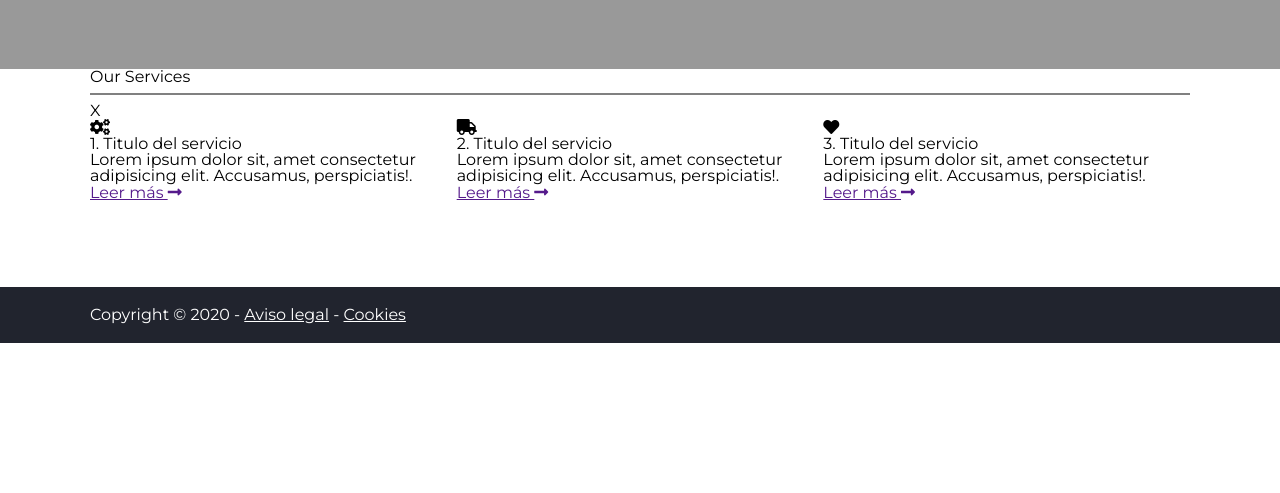
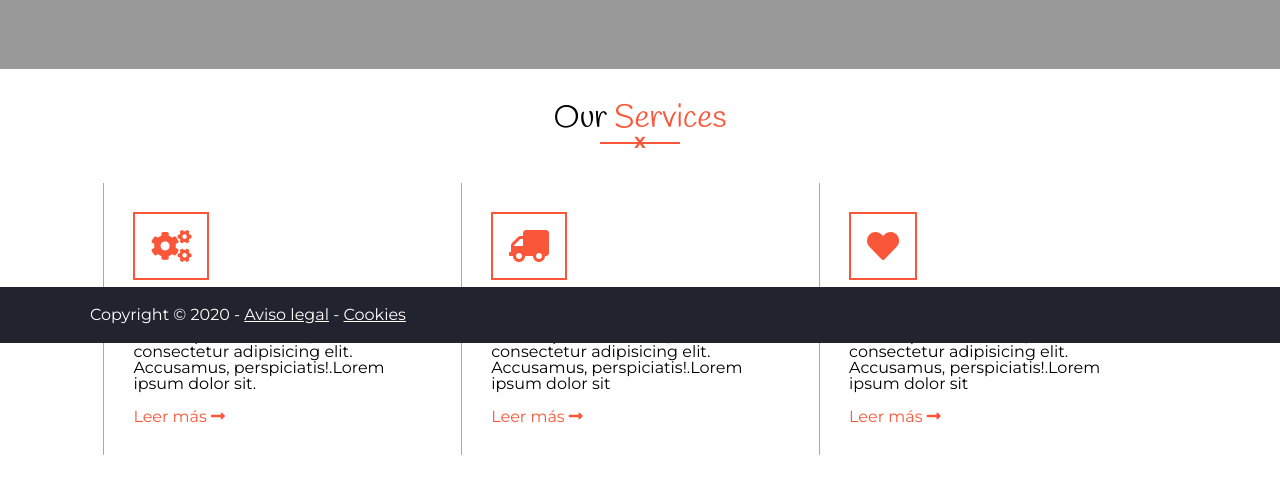
Before and after one commit to JUANCASTILLOCRISTOBAL/hamburgueseria, a plain HTML site: page index.html in a window 1280 px wide. Shown: the part 457-950 px from the top of the page. Before the commit the page ends 800 px from the top, so only its background shows below. Drawn offline with Linux system fonts and the light colour scheme.

Commit message:
seccion our service terminada

```diff
--- a/css/style.css
+++ b/css/style.css
@@ -250,4 +250,92 @@ main {
     margin-bottom: 90px;
 }
 
+main section {
+    padding: 2.125em 0;
+}
+
+main section h2 {
+    color: black;
+    font-family: var(--fuenteSecundario);
+    font-size: 2em;
+    text-align: center;
+}
+
+main section h2 span {
+    color: var(--color-principal);
+}
+
+main section .underline {
+    position: relative;
+    width: 5em;
+    margin: 0 auto;
+    color: var(--color-principal);
+    font-weight: bold;
+    margin-bottom: 2em;
+    text-align: center;
+}
+
+main section .underline hr {
+    border-color: var(--color-principal);
+    position: absolute;
+    width: 100%;
+    top: -0.063em;
+}
+
+main #ourservices .flex {
+    flex-wrap: wrap;
+    padding: 0 0.825em;
+}
+
+main #ourservices .flex article {
+    width: 100%;
+    padding: 1.825em 0;
+    border-bottom: 1px solid #aaa;
+}
+
+main #ourservices .flex article div i {
+    color: var(--color-principal);
+    font-size: 2em;
+    padding: 0.5em;
+    border: 2px solid var(--color-principal);
+}
+
+main #ourservices .flex article div .fa-truck {
+    transform: rotateY(180deg);
+}
+
+main #ourservices .flex article h3 {
+    font-weight: 700;
+    margin: 1em 0;
+}
+
+.enlace {
+    text-decoration: none;
+    margin-top: 1em;
+    display: block;
+    color: var(--color-principal);
+}
+
+@media(min-width: 48.000em) {
+    main #ourservices .flex article {
+        width: 50%;
+        padding: 1.825em;
+        border-bottom: 0px;
+        border-left: 1px solid #aaa;
+        margin-bottom: 1em;
+    }
+    main #ourservices .flex article:last-child {
+        width: 100%;
+    }
+}
+
+@media(min-width: 62.750em) {
+    main #ourservices .flex article {
+        width: 33.33%;
+    }
+    main #ourservices .flex article:last-child {
+        width: 33.33%;
+    }
+}
+
 /* main final */
--- a/index.html
+++ b/index.html
@@ -97,6 +97,7 @@
                     <h2>Our <span>Services</span></h2>
                     <div class="underline">
                         <hr noshade="noshade">
+                        <!-- con noshade no pone bisel en hr( conseguimos una sola linea) -->
                         <span>X</span>
                     </div>
                     <div class="flex">
@@ -105,7 +106,8 @@
                                 <i class="fas fa-cogs"></i>
                             </div>
                             <h3>1. Titulo del servicio</h3>
-                            <p>Lorem ipsum dolor sit, amet consectetur adipisicing elit. Accusamus, perspiciatis!.</p>
+                            <p>Lorem ipsum dolor sit, amet consectetur adipisicing elit. Accusamus, perspiciatis!.Lorem
+                                ipsum dolor sit.</p>
                             <a href="" class="enlace">Leer más <i class="fas fa-long-arrow-alt-right"></i></a>
                         </article>
 
@@ -114,7 +116,8 @@
                                 <i class="fas fa-truck"></i>
                             </div>
                             <h3>2. Titulo del servicio</h3>
-                            <p>Lorem ipsum dolor sit, amet consectetur adipisicing elit. Accusamus, perspiciatis!.</p>
+                            <p>Lorem ipsum dolor sit, amet consectetur adipisicing elit. Accusamus, perspiciatis!.Lorem
+                                ipsum dolor sit</p>
                             <a href="" class="enlace">Leer más <i class="fas fa-long-arrow-alt-right"></i></a>
                         </article>
 
@@ -123,7 +126,8 @@
                                 <i class="fas fa-heart"></i>
                             </div>
                             <h3>3. Titulo del servicio</h3>
-                            <p>Lorem ipsum dolor sit, amet consectetur adipisicing elit. Accusamus, perspiciatis!.</p>
+                            <p>Lorem ipsum dolor sit, amet consectetur adipisicing elit. Accusamus, perspiciatis!.Lorem
+                                ipsum dolor sit</p>
                             <a href="" class="enlace">Leer más <i class="fas fa-long-arrow-alt-right"></i></a>
                         </article>
 
```
